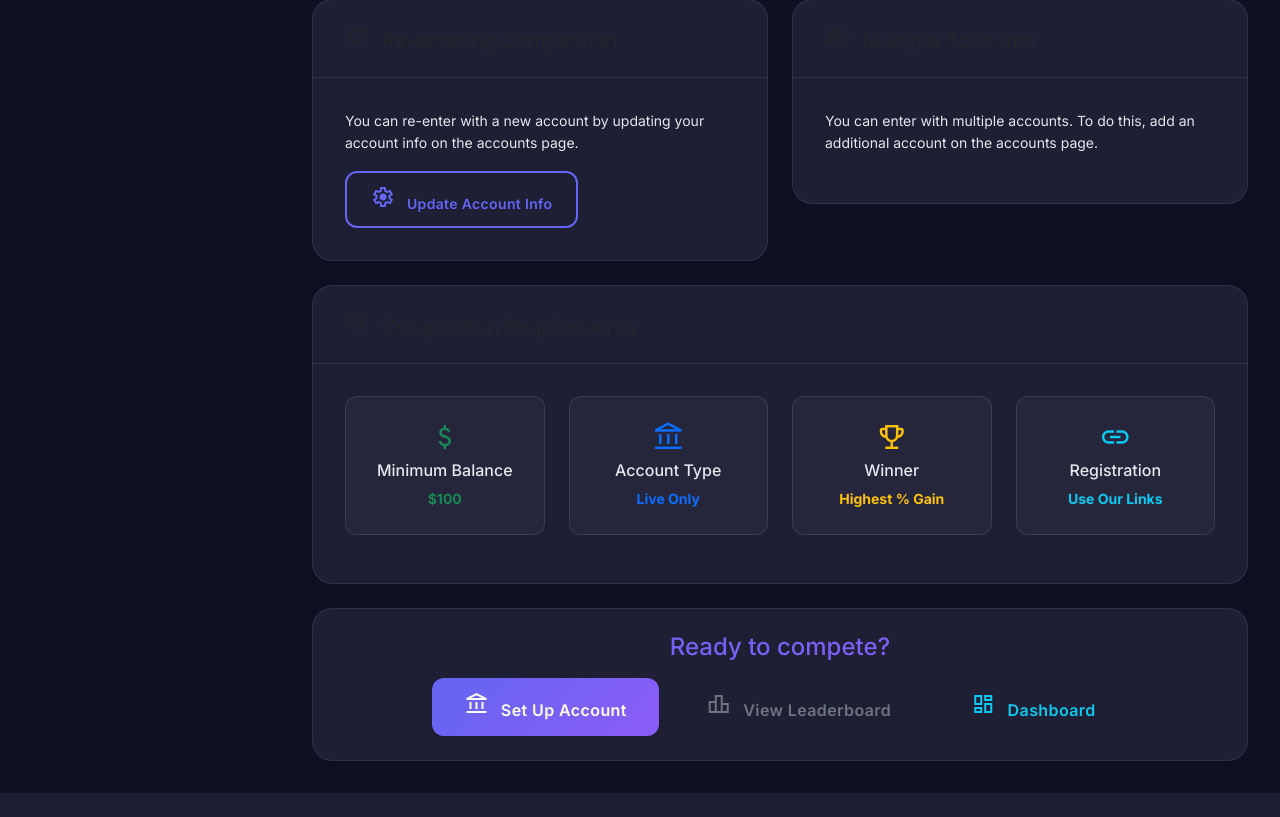
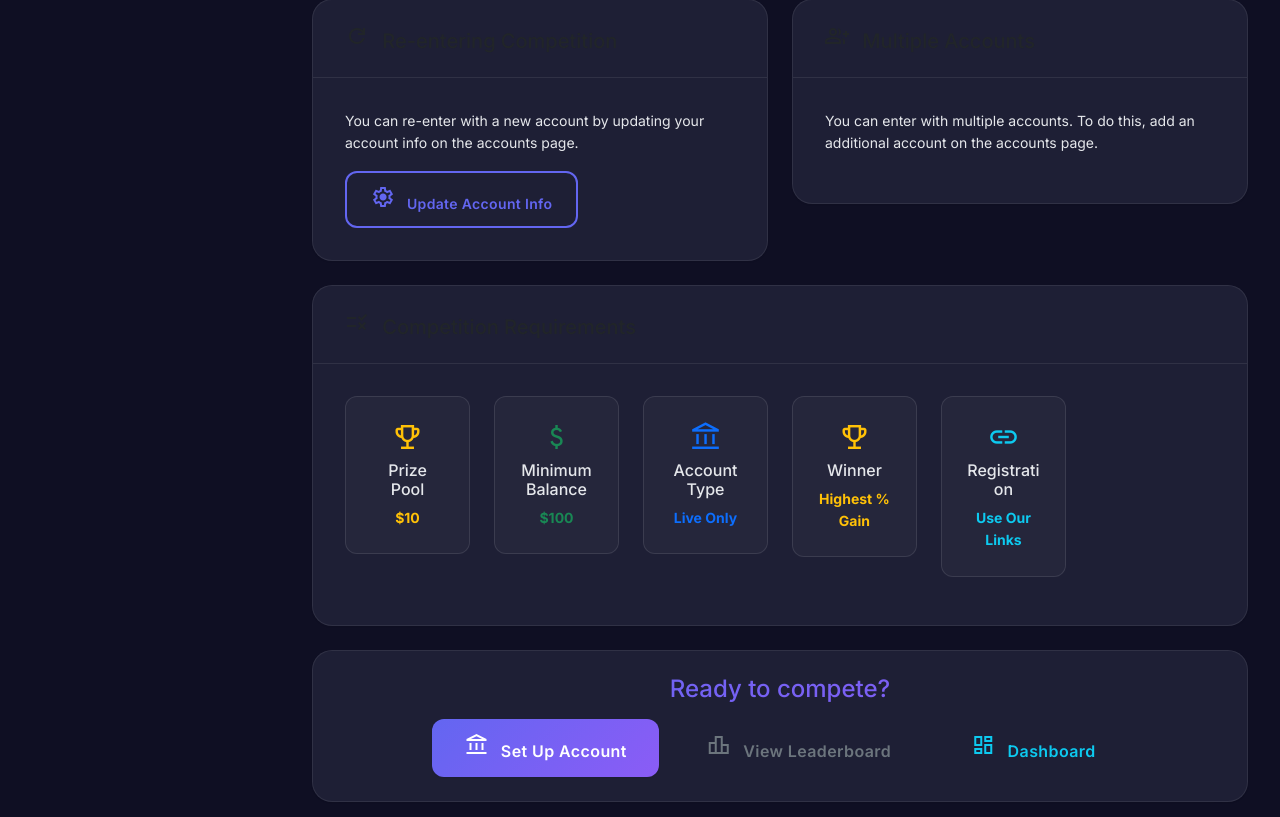
Before and after one commit to Tradersimpulse/tradecomp, a Flask app: template templates/rules.html in a window 1280 px wide. Shown: the part 1674-2491 px from the top of the page. Before the commit the page ends 2467 px from the top, so only its background shows below. Run offline with Flask 3, Linux system fonts and the light colour scheme; the template is opened without the code that fills it: most values are stand-ins (such as "Sample title", 1, 10 or a date in 2020).

Commit message:
Update rules.html

```diff
--- a/templates/rules.html
+++ b/templates/rules.html
@@ -47,7 +47,7 @@
                             <div class="row justify-content-center">
                                 <div class="col-md-6 mb-3">
                                     <div class="broker-card">
-                                        <a href="https://plexytrade.com/?t=TBZp1B&term=register" target="_blank" class="btn btn-primary w-100">
+                                        <a href="{{ settings.referral_link if settings and settings.referral_link else 'https://plexytrade.com/?t=TBZp1B&term=register' }}" target="_blank" class="btn btn-primary w-100">
                                             <span class="material-symbols-outlined me-2">open_in_new</span>
                                             Register at PlexyTrade
                                         </a>
@@ -192,28 +192,51 @@
             </div>
             <div class="card-body">
                 <div class="row">
+                    {% if settings and settings.prize_amount %}
+                    <div class="col-md-2 mb-3">
+                        <div class="requirement-card text-center">
+                            <span class="material-symbols-outlined text-warning mb-2" style="font-size: 32px;">emoji_events</span>
+                            <h6 style="color: #E5E7EB !important;">Prize Pool</h6>
+                            <p class="text-warning fw-bold mb-0">${{ "%.0f"|format(settings.prize_amount) }}</p>
+                        </div>
+                    </div>
+                    <div class="col-md-2 mb-3">
+                    {% else %}
                     <div class="col-md-3 mb-3">
+                    {% endif %}
                         <div class="requirement-card text-center">
                             <span class="material-symbols-outlined text-success mb-2" style="font-size: 32px;">attach_money</span>
                             <h6 style="color: #E5E7EB !important;">Minimum Balance</h6>
                             <p class="text-success fw-bold mb-0">$100</p>
                         </div>
                     </div>
+                    {% if settings and settings.prize_amount %}
+                    <div class="col-md-2 mb-3">
+                    {% else %}
                     <div class="col-md-3 mb-3">
+                    {% endif %}
                         <div class="requirement-card text-center">
                             <span class="material-symbols-outlined text-primary mb-2" style="font-size: 32px;">account_balance</span>
                             <h6 style="color: #E5E7EB !important;">Account Type</h6>
                             <p class="text-primary fw-bold mb-0">Live Only</p>
                         </div>
                     </div>
+                    {% if settings and settings.prize_amount %}
+                    <div class="col-md-2 mb-3">
+                    {% else %}
                     <div class="col-md-3 mb-3">
+                    {% endif %}
                         <div class="requirement-card text-center">
                             <span class="material-symbols-outlined text-warning mb-2" style="font-size: 32px;">emoji_events</span>
                             <h6 style="color: #E5E7EB !important;">Winner</h6>
                             <p class="text-warning fw-bold mb-0">Highest % Gain</p>
                         </div>
                     </div>
+                    {% if settings and settings.prize_amount %}
+                    <div class="col-md-2 mb-3">
+                    {% else %}
                     <div class="col-md-3 mb-3">
+                    {% endif %}
                         <div class="requirement-card text-center">
                             <span class="material-symbols-outlined text-info mb-2" style="font-size: 32px;">link</span>
                             <h6 style="color: #E5E7EB !important;">Registration</h6>
```
